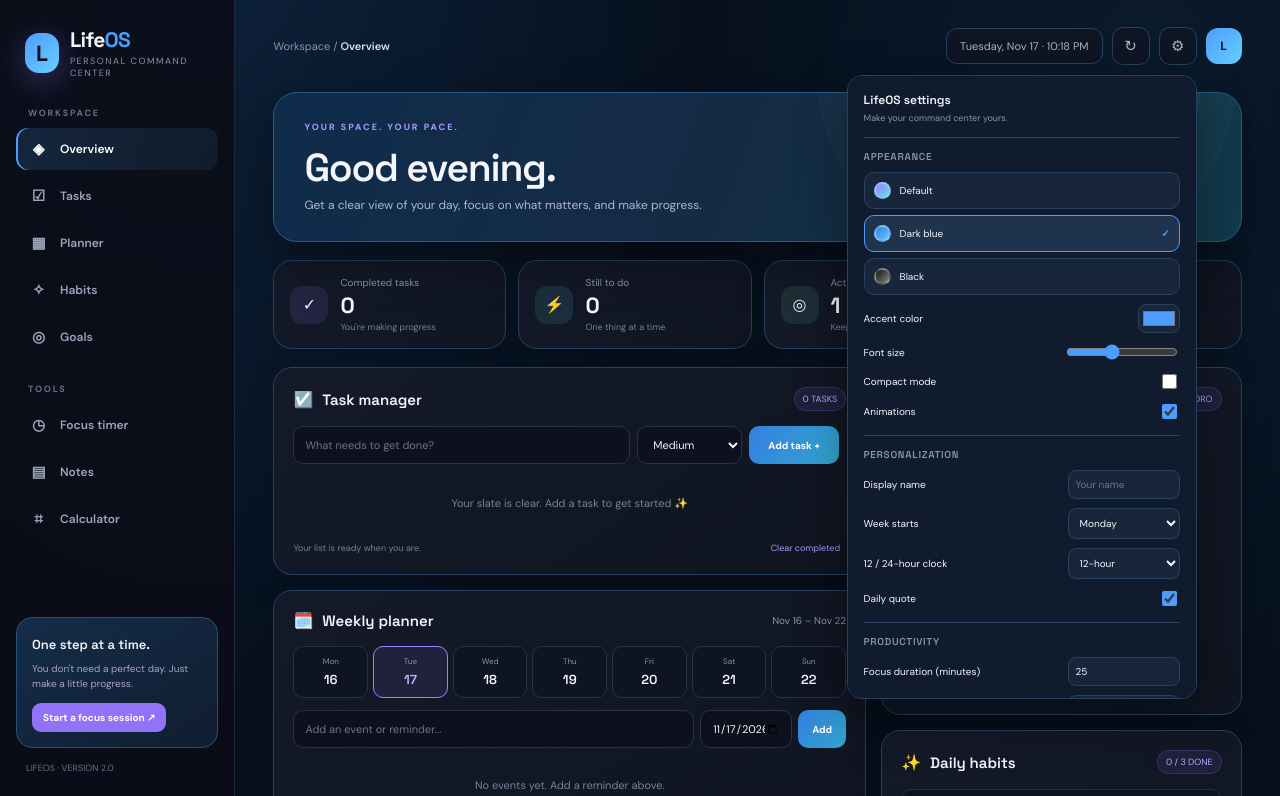
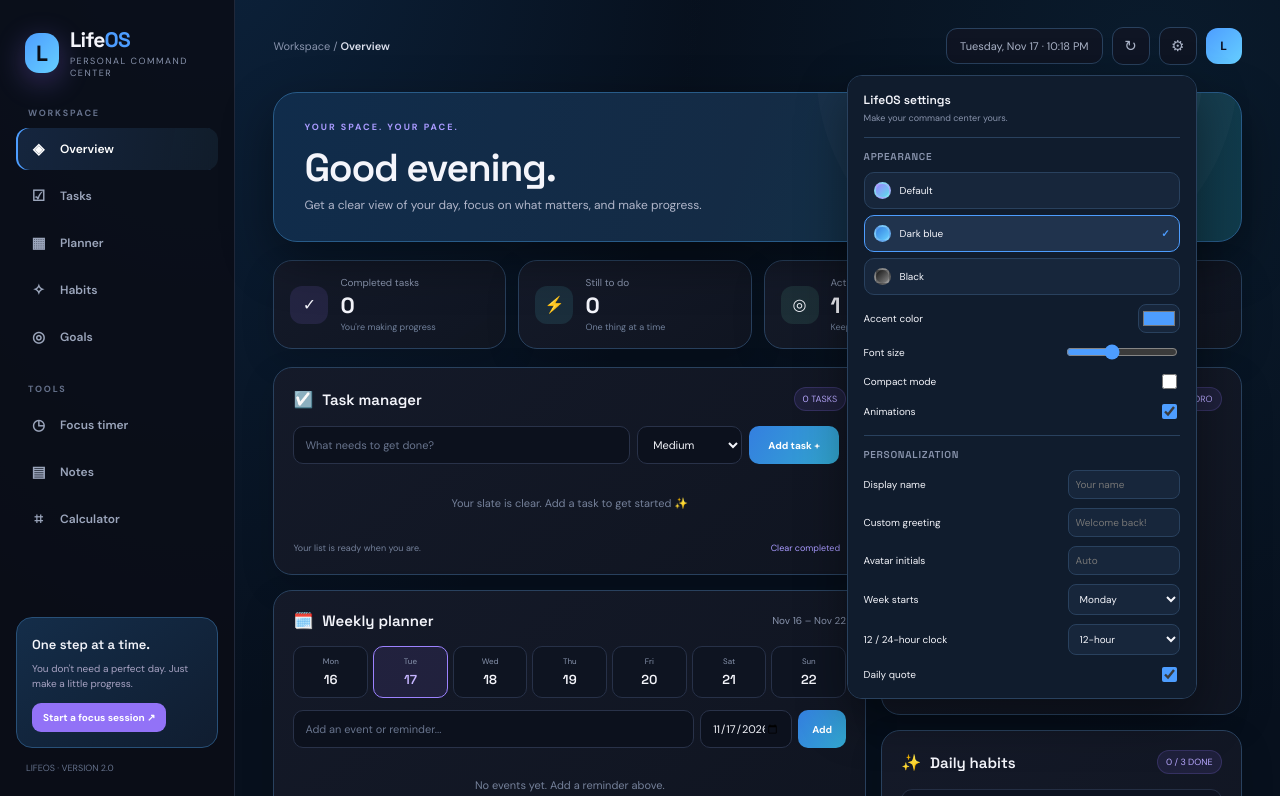
Before and after one commit to GoldscoutTDS/LifeOS, a plain HTML site: page index.html in a window 1280 px wide. Both pictures are taken after a click on the button "Open settings". Shown: the top 796 px of the page. Drawn offline with Linux system fonts and the light colour scheme.

Commit message:
Add greeting, avatar and full data reset settings

```diff
--- a/index.html
+++ b/index.html
@@ -57,7 +57,7 @@ body[data-theme="black"] .heroquote{border-left-color:#bbb}
 <label class="setting-row"><span>Animations</span><input type="checkbox" id="animationsEnabled" checked></label>
 </div>
 <div class="settings-section"><h4>Personalization</h4>
-<label class="setting-row"><span>Display name</span><input type="text" id="displayName" maxlength="22" placeholder="Your name"></label>
+<label class="setting-row"><span>Display name</span><input type="text" id="displayName" maxlength="22" placeholder="Your name"></label><label class="setting-row"><span>Custom greeting</span><input type="text" id="customGreeting" maxlength="45" placeholder="Welcome back!"></label><label class="setting-row"><span>Avatar initials</span><input type="text" id="avatarInitials" maxlength="2" placeholder="Auto"></label>
 <label class="setting-row"><span>Week starts</span><select id="weekStart"><option value="1">Monday</option><option value="0">Sunday</option></select></label>
 <label class="setting-row"><span>12 / 24-hour clock</span><select id="clockFormat"><option value="12">12-hour</option><option value="24">24-hour</option></select></label>
 <label class="setting-row"><span>Daily quote</span><input type="checkbox" id="quotesEnabled" checked></label>
@@ -82,7 +82,7 @@ body[data-theme="black"] .heroquote{border-left-color:#bbb}
 <div class="settings-section"><h4>Data & privacy</h4><div class="setting-actions">
 <button class="ghost" id="exportData">Export backup</button><button class="ghost" id="importTrigger">Import backup</button><input type="file" id="importFile" accept="application/json,.json" hidden>
 </div><div class="setting-note">Your data stays in this browser. Export a backup before clearing browser data or switching devices.</div>
-<div class="setting-actions" style="margin-top:9px"><button class="ghost" id="resetTasksData">Reset tasks</button><button class="ghost" id="resetGoalsData">Reset goals</button><button class="ghost" id="resetPlannerData">Reset planner</button><button class="ghost" id="resetHabitsData">Reset habits</button><button class="ghost" id="resetNotesData">Clear notes</button></div>
+<div class="setting-actions" style="margin-top:9px"><button class="ghost" id="resetTasksData">Reset tasks</button><button class="ghost" id="resetGoalsData">Reset goals</button><button class="ghost" id="resetPlannerData">Reset planner</button><button class="ghost" id="resetHabitsData">Reset habits</button><button class="ghost" id="resetNotesData">Clear notes</button><button class="ghost" id="clearAllData">Clear ALL LifeOS data</button></div>
 </div>
 <div class="settings-section"><h4>Reset</h4><button class="btn" id="resetSettings" style="width:100%">Restore default settings</button></div>
 </div></div><div class="avatar" id="avatarText">L</div></div></header>
@@ -129,7 +129,7 @@ const store={get:(k,d)=>{try{return JSON.parse(localStorage.getItem('lifeos_'+k)
 const dateKey=d=>{const y=d.getFullYear(),m=String(d.getMonth()+1).padStart(2,'0'),day=String(d.getDate()).padStart(2,'0');return y+'-'+m+'-'+day};const dayKey=()=>dateKey(new Date());
 let tasks=store.get('tasks',[]),goals=store.get('goals',[{id:1,name:'Build a consistent routine',progress:0}]),events=store.get('events',[]),habits=store.get('habits',[{id:1,name:'Drink water',days:{}},{id:2,name:'Read for 10 minutes',days:{}},{id:3,name:'Take a screen break',days:{}}]);
 const now=new Date();$('eventDate').value=dayKey();
-const defaultSettings={theme:'blue',accent:'#4d9dff',fontScale:100,compact:false,animations:true,displayName:'',weekStart:1,clockFormat:'12',quotes:true,focus:25,short:5,long:15,sounds:false,widgets:{stats:true,tasks:true,planner:true,habits:true,goals:true,focus:true,notes:true,calculator:true,quick:true}};
+const defaultSettings={theme:'blue',accent:'#4d9dff',fontScale:100,compact:false,animations:true,displayName:'',greeting:'',avatar:'',weekStart:1,clockFormat:'12',quotes:true,focus:25,short:5,long:15,sounds:false,widgets:{stats:true,tasks:true,planner:true,habits:true,goals:true,focus:true,notes:true,calculator:true,quick:true}};
 const savedSettings=store.get('settings',null);let settings={...defaultSettings,...(savedSettings||{}),widgets:{...defaultSettings.widgets,...((savedSettings&&savedSettings.widgets)||{})}};if(!savedSettings)settings.theme=localStorage.getItem('lifeos_theme')||defaultSettings.theme;
 function updateHeader(){const n=settings.displayName.trim();$('greeting').textContent=(new Date().getHours()<12?'Good morning':new Date().getHours()<18?'Good afternoon':'Good evening')+(n?', '+n+'.':'.');$('avatarText').textContent=n?(n.split(/\s+/).map(x=>x[0]).join('').slice(0,2).toUpperCase()):'L';const d=new Date();$('today').textContent=d.toLocaleDateString(undefined,{weekday:'long',month:'short',day:'numeric'})+' · '+d.toLocaleTimeString(undefined,{hour:'numeric',minute:'2-digit',hour12:settings.clockFormat==='12'});$('quote').style.display=settings.quotes?'':'none'}
 updateHeader();setInterval(updateHeader,30000);
@@ -139,12 +139,12 @@ const themeChoices=[...document.querySelectorAll('[data-theme-choice]')];
 function applyTheme(theme){const valid=['default','blue','black'].includes(theme)?theme:'default';settings.theme=valid;if(valid==='default')document.body.removeAttribute('data-theme');else document.body.dataset.theme=valid;themeChoices.forEach(b=>{const active=b.dataset.themeChoice===valid;b.classList.toggle('selected',active);b.querySelector('.check').textContent=active?'✓':''});applyAccent();saveSettings()}
 function applyAccent(){document.body.style.setProperty('--purple',settings.accent);document.body.style.setProperty('--blue',settings.accent);document.body.style.setProperty('--cyan',settings.accent)}
 function saveSettings(){store.set('settings',settings)}
-function applySettings(){document.body.classList.toggle('compact',!!settings.compact);document.body.classList.toggle('no-motion',!settings.animations);document.body.style.setProperty('--ui-scale',settings.fontScale+'%');document.body.style.zoom=String(settings.fontScale/100);applyAccent();$('accentColor').value=settings.accent;$('fontScale').value=settings.fontScale;$('compactMode').checked=!!settings.compact;$('animationsEnabled').checked=!!settings.animations;$('displayName').value=settings.displayName;$('weekStart').value=String(settings.weekStart);$('clockFormat').value=settings.clockFormat;$('quotesEnabled').checked=!!settings.quotes;$('focusDuration').value=settings.focus;$('shortBreak').value=settings.short;$('longBreak').value=settings.long;$('soundsEnabled').checked=!!settings.sounds;document.querySelectorAll('[data-widget-toggle]').forEach(x=>x.checked=settings.widgets[x.dataset.widgetToggle]!==false);document.querySelectorAll('[data-widget]').forEach(el=>{el.hidden=settings.widgets[el.dataset.widget]===false});document.querySelectorAll('[data-min]').forEach((b,i)=>{const mins=[settings.focus,settings.short,settings.long][i];b.dataset.min=mins;b.textContent=(i===0?'Focus ':i===1?'Short break ':'Long break ')+mins});if(!running){duration=settings.focus*60;left=duration;timerDraw();$('timerToggle').textContent='Start session'}updateHeader();renderWeek()}
+function applySettings(){document.body.classList.toggle('compact',!!settings.compact);document.body.classList.toggle('no-motion',!settings.animations);document.body.style.setProperty('--ui-scale',settings.fontScale+'%');document.body.style.zoom=String(settings.fontScale/100);applyAccent();$('accentColor').value=settings.accent;$('fontScale').value=settings.fontScale;$('compactMode').checked=!!settings.compact;$('animationsEnabled').checked=!!settings.animations;$('displayName').value=settings.displayName;$('customGreeting').value=settings.greeting;$('avatarInitials').value=settings.avatar;$('weekStart').value=String(settings.weekStart);$('clockFormat').value=settings.clockFormat;$('quotesEnabled').checked=!!settings.quotes;$('focusDuration').value=settings.focus;$('shortBreak').value=settings.short;$('longBreak').value=settings.long;$('soundsEnabled').checked=!!settings.sounds;document.querySelectorAll('[data-widget-toggle]').forEach(x=>x.checked=settings.widgets[x.dataset.widgetToggle]!==false);document.querySelectorAll('[data-widget]').forEach(el=>{el.hidden=settings.widgets[el.dataset.widget]===false});document.querySelectorAll('[data-min]').forEach((b,i)=>{const mins=[settings.focus,settings.short,settings.long][i];b.dataset.min=mins;b.textContent=(i===0?'Focus ':i===1?'Short break ':'Long break ')+mins});if(!running){duration=settings.focus*60;left=duration;timerDraw();$('timerToggle').textContent='Start session'}updateHeader();renderWeek()}
 function bindSetting(id,key,convert=v=>v){$(id).addEventListener('change',()=>{settings[key]=convert($(id).type==='checkbox'?$(id).checked:$(id).value);saveSettings();applySettings()})}
 $('settingsToggle').addEventListener('click',()=>{const open=$('settingsMenu').classList.toggle('open');$('settingsToggle').setAttribute('aria-expanded',String(open))});
 themeChoices.forEach(b=>b.addEventListener('click',()=>applyTheme(b.dataset.themeChoice)));
 $('accentColor').addEventListener('input',()=>{settings.accent=$('accentColor').value;applyAccent();saveSettings()});
-bindSetting('fontScale','fontScale',Number);bindSetting('compactMode','compact');bindSetting('animationsEnabled','animations');bindSetting('displayName','displayName');bindSetting('weekStart','weekStart',Number);bindSetting('clockFormat','clockFormat');bindSetting('quotesEnabled','quotes');bindSetting('soundsEnabled','sounds');
+bindSetting('fontScale','fontScale',Number);bindSetting('compactMode','compact');bindSetting('animationsEnabled','animations');bindSetting('displayName','displayName');bindSetting('customGreeting','greeting');bindSetting('avatarInitials','avatar');bindSetting('weekStart','weekStart',Number);bindSetting('clockFormat','clockFormat');bindSetting('quotesEnabled','quotes');bindSetting('soundsEnabled','sounds');
 function setTimerSetting(id,key,max){$(id).addEventListener('change',()=>{const v=Math.max(1,Math.min(max,Number($(id).value)||defaultSettings[key]));settings[key]=v;$(id).value=v;saveSettings();applySettings()})}
 setTimerSetting('focusDuration','focus',180);setTimerSetting('shortBreak','short',60);setTimerSetting('longBreak','long',90);
 document.querySelectorAll('[data-widget-toggle]').forEach(x=>x.addEventListener('change',()=>{settings.widgets[x.dataset.widgetToggle]=x.checked;saveSettings();applySettings()}));
@@ -152,7 +152,7 @@ $('exportData').addEventListener('click',()=>{const data={app:'LifeOS',version:3
 $('importTrigger').addEventListener('click',()=>$('importFile').click());
 $('importFile').addEventListener('change',async()=>{const file=$('importFile').files[0];if(!file)return;try{const data=JSON.parse(await file.text());if(!data.data||typeof data.data!=='object')throw Error('Invalid backup');if(!confirm('Import this backup? Existing LifeOS data will be replaced.'))return;for(const k of ['tasks','goals','events','habits','notes','settings'])if(Object.prototype.hasOwnProperty.call(data.data,k))store.set(k,data.data[k]);location.reload()}catch(err){alert('Could not import that backup. Please choose a valid LifeOS JSON export.')}finally{$('importFile').value=''}});
 function resetSection(key,empty){if(!confirm('Are you sure you want to reset '+key+'? This cannot be undone unless you exported a backup.'))return;store.set(key,empty);location.reload()}
-$('resetTasksData').addEventListener('click',()=>resetSection('tasks',[]));$('resetGoalsData').addEventListener('click',()=>resetSection('goals',[]));$('resetPlannerData').addEventListener('click',()=>resetSection('events',[]));$('resetHabitsData').addEventListener('click',()=>resetSection('habits',[]));$('resetNotesData').addEventListener('click',()=>resetSection('notes',''));
+$('resetTasksData').addEventListener('click',()=>resetSection('tasks',[]));$('resetGoalsData').addEventListener('click',()=>resetSection('goals',[]));$('resetPlannerData').addEventListener('click',()=>resetSection('events',[]));$('resetHabitsData').addEventListener('click',()=>resetSection('habits',[]));$('resetNotesData').addEventListener('click',()=>resetSection('notes',''));$('clearAllData').addEventListener('click',()=>{if(confirm('Permanently clear ALL LifeOS data on this browser, including tasks, goals, habits, planner, notes and settings? Export a backup first if you want to keep anything.')){Object.keys(localStorage).filter(k=>k.startsWith('lifeos_')).forEach(k=>localStorage.removeItem(k));location.reload()}});
 $('resetSettings').addEventListener('click',()=>{if(!confirm('Restore all settings to their defaults? Your tasks, goals, notes and planner data will stay.'))return;settings={...defaultSettings,widgets:{...defaultSettings.widgets}};saveSettings();applySettings();applyTheme(defaultSettings.theme);toast('Settings restored')});
 document.addEventListener('click',e=>{if(!e.target.closest('.settings-wrap')){$('settingsMenu').classList.remove('open');$('settingsToggle').setAttribute('aria-expanded','false')}});
 
```
